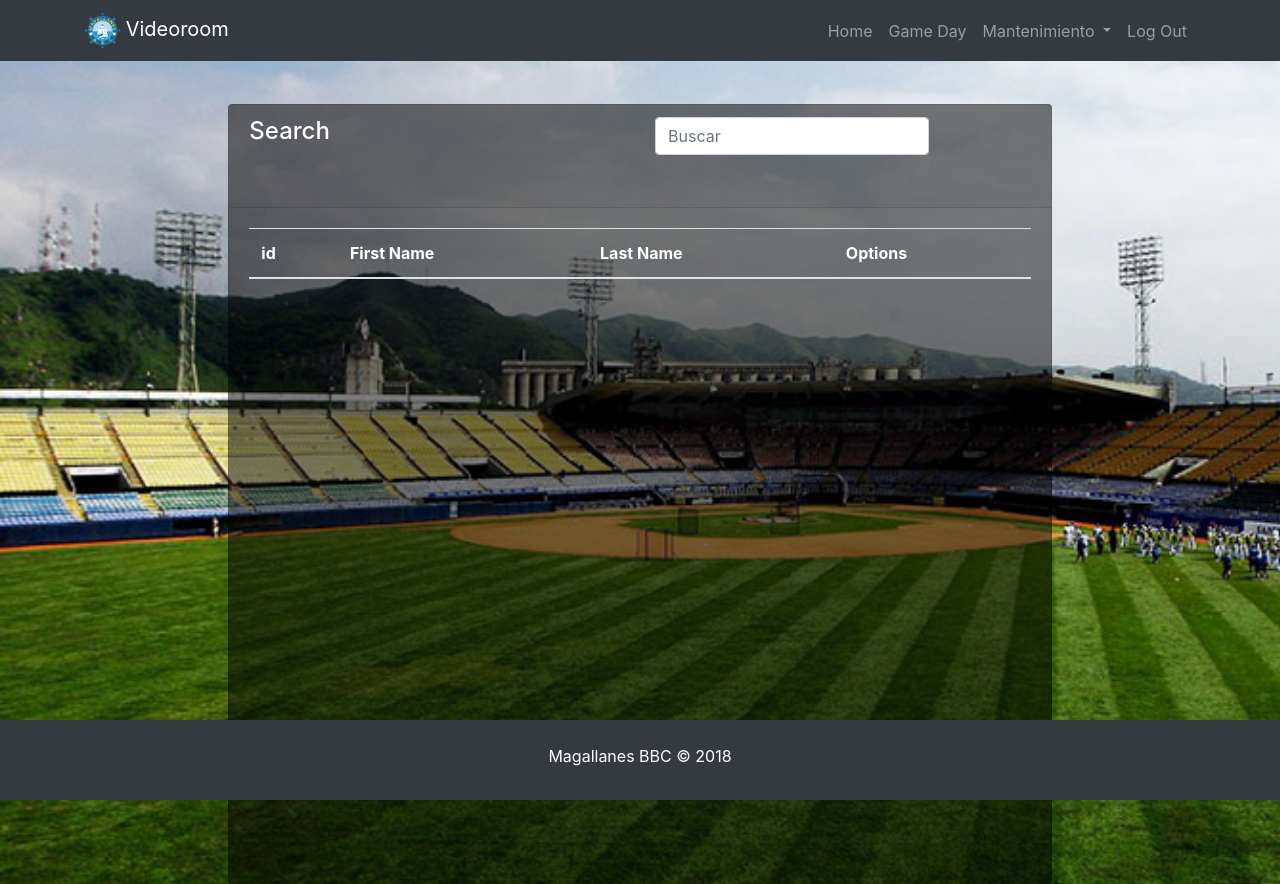
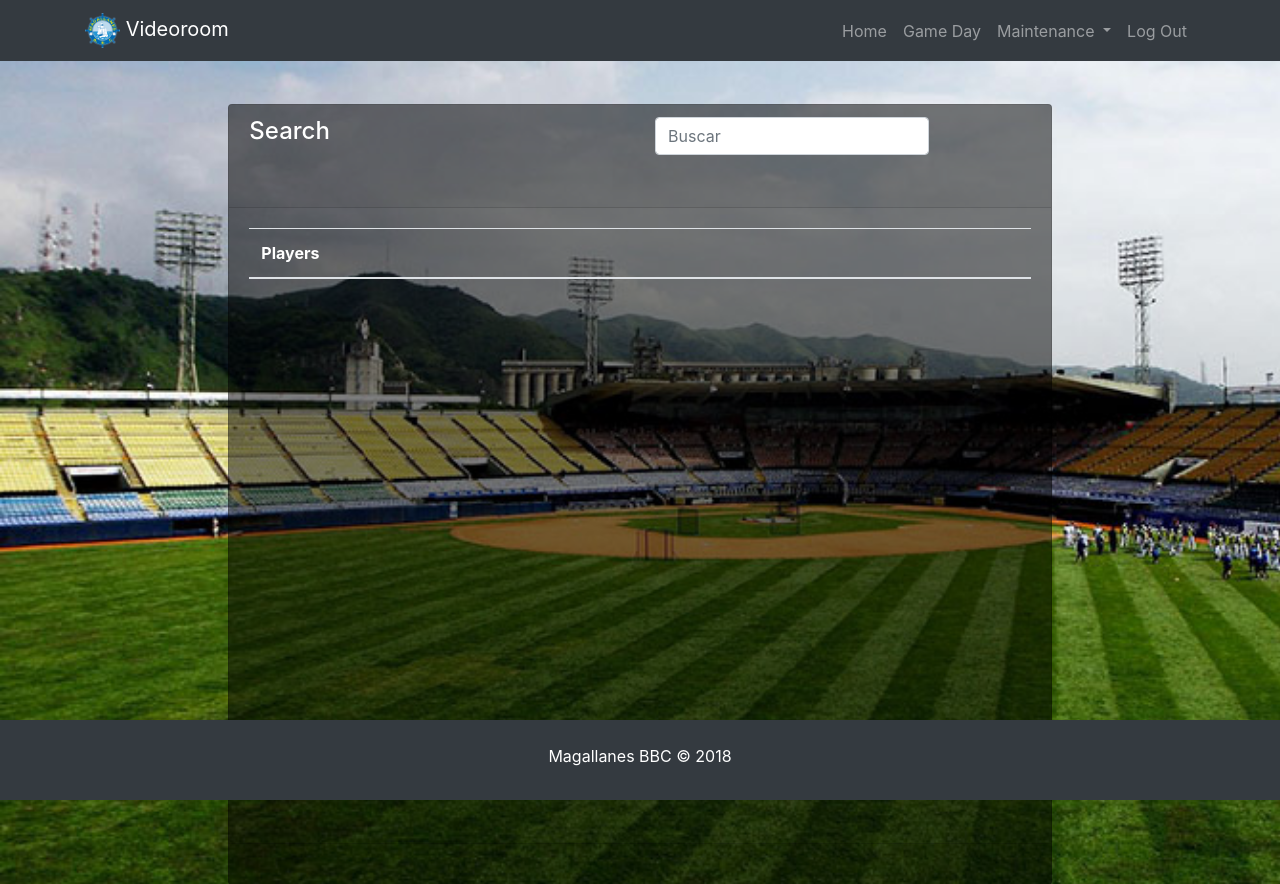
Before and after one commit to gasa1296/Tesis, a PHP site: page /inicio/buscar.php in a window 1280 px wide. Shown: the top 884 px of the page. Run offline with PHP 8.4, Linux system fonts and the light colour scheme; a user stored in the database is signed in; lists and menus that the app fills with data are empty; some libraries are stand-ins or nearby versions.

Commit message:
reparado el header y reparado buscar

```diff
--- a/header.php
+++ b/header.php
@@ -40,7 +40,7 @@ include "../sessionsheader.php";
 									 <li class="nav-item"><a class="nav-link" href="../juego">Game Day</a></li>
 										<li class="nav-item dropdown">
 										<a class="nav-link dropdown-toggle" href="#" id="navbarDropdown" role="button" data-toggle="dropdown" aria-haspopup="true" aria-expanded="false">
-											Mantenimiento
+											Maintenance
 										</a>
 										<div class="dropdown-menu" aria-labelledby="navbarDropdown">
 											<a class="dropdown-item" href="../roster">Roster</a>
--- a/inicio/buscar.php
+++ b/inicio/buscar.php
@@ -28,10 +28,7 @@ include"../header.php";
 								<table class="table">
 									<thead>
 										<tr>
-											<th scope="col-xs-2">id</th>
-											<th scope="col-xs-2">First Name</th>
-											<th scope="col-xs-2">Last Name</th>
-											<th scope="col-xs-2">Options</th>
+											<th class="col-xs-2">Players</th>
 										</tr>
 									</thead>
 									<tbody id="lista_jugadores">
--- a/roster/update.php
+++ b/roster/update.php
@@ -6,7 +6,6 @@ if($_FILES['camisa']["name"] != '' && $_FILES['foto_perfil']["name"] != ''){
 	$foto_perfil=archivo('foto_perfil', '../img/jugadores');
 	if($camisa!='' && $foto_perfil!=''){
 		$sql = "UPDATE jugador SET nombre='$_POST[nombre]', apellido='$_POST[apellido]', fecha_nacimiento='$_POST[fecha]', lugar_nacimiento='$_POST[lugar]', lanza='$_POST[lanza]', batea='$_POST[batea]', posicion='$_POST[posicion]', imagen='$camisa', foto_perfil='$foto_perfil' WHERE id='$_POST[id]'";
-		echo $sql;
 		if (mysqli_query($conn, $sql)) {
 			header("location: index.php");
 			die();
@@ -18,7 +17,6 @@ if($_FILES['camisa']["name"] != '' && $_FILES['foto_perfil']["name"] != ''){
 }
 else{
 	$sql = "UPDATE jugador SET nombre='$_POST[nombre]', apellido='$_POST[apellido]', fecha_nacimiento='$_POST[fecha]', lugar_nacimiento='$_POST[lugar]', lanza='$_POST[lanza]', batea='$_POST[batea]', posicion='$_POST[posicion]' WHERE id='$_POST[id]'";
-	echo $sql;
 	if (mysqli_query($conn, $sql)) {
 		header("location: index.php");
 		die();
--- a/users/editar.php
+++ b/users/editar.php
@@ -27,7 +27,7 @@ if (mysqli_num_rows($result) > 0) {
 							</a>
 						</div>
 						<div class="col-lg-3">
-							<h3 class="text-center">Edit Team</h3>
+							<h3 class="text-center">Edit User</h3>
 						</div>
 						<div class="col-xs-1 col-lg-1">
 						</div>
```
Also changed, not shown: inicio/busquedaInteligente.php (+6 -6 lines).
